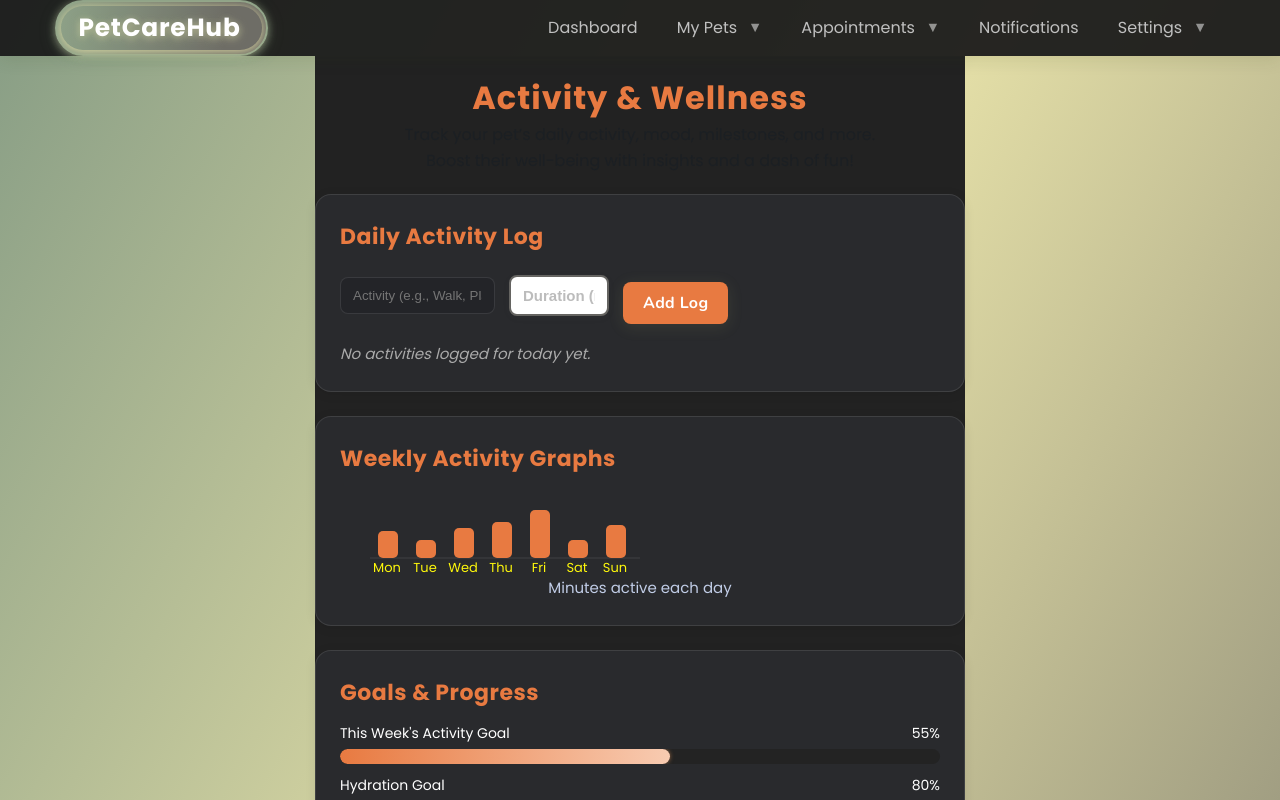
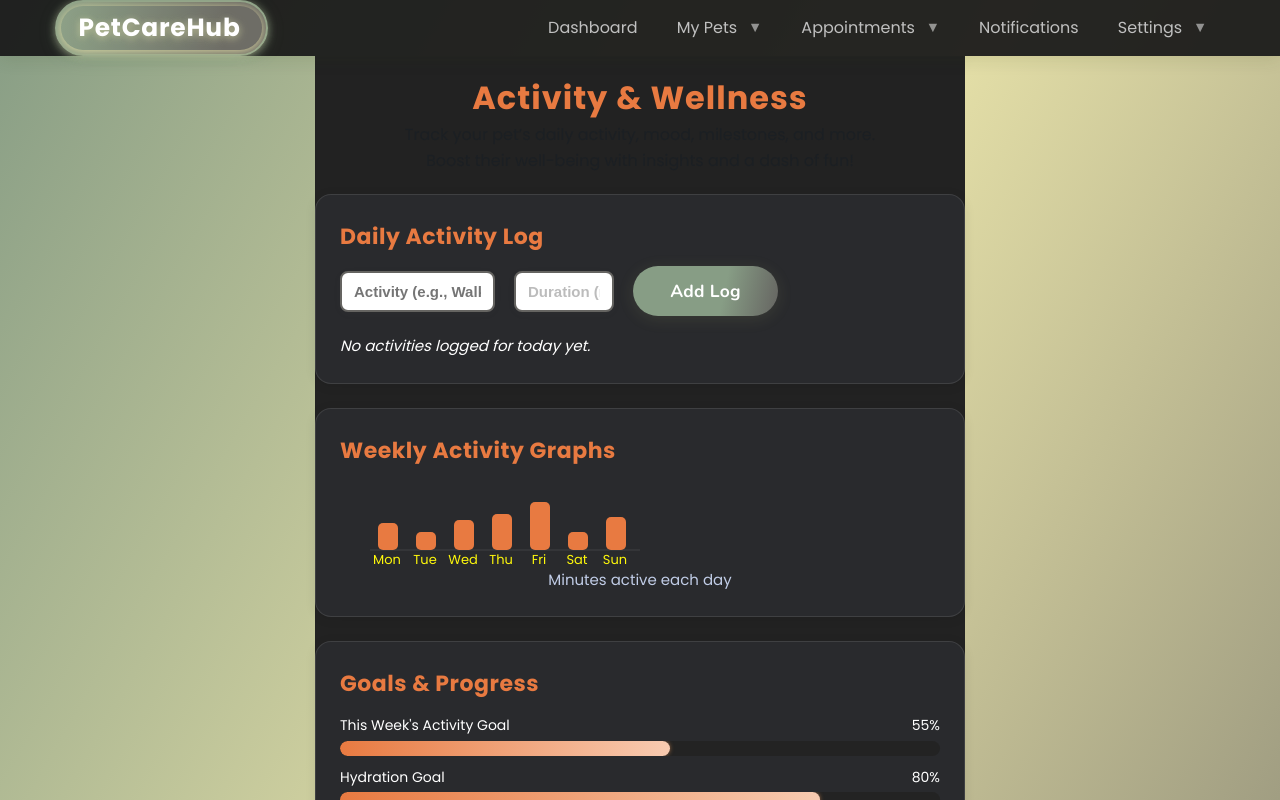
Before and after one commit to Workflow-Manager-admin/petcarehub-25341-600c870b, a React (Create React App) app in the folder petcarehub_ui/: page /activity in a window 1280 px wide. Shown: the top 800 px of the page. Built offline with nearby package versions, Linux system fonts and the light colour scheme.

Commit message:
Auto-commit: Changes as of 2025-05-29T08:47:01.862028+00:00

```diff
--- a/petcarehub_ui/src/pages/ActivityPage.js
+++ b/petcarehub_ui/src/pages/ActivityPage.js
@@ -186,7 +186,7 @@ function ActivityPage() {
 
       {/* DAILY ACTIVITY LOG */}
       <Card title="Daily Activity Log" style={{ marginTop: 8 }}>
-        <div style={{
+        <div className="activity-log-input-row" style={{
           display: "flex",
           gap: 14,
           alignItems: "center",
@@ -197,13 +197,10 @@ function ActivityPage() {
             placeholder="Activity (e.g., Walk, Play)"
             value={activity}
             onChange={e => setActivity(e.target.value)}
+            className="duration-input"
             style={{
-              borderRadius: 8,
-              border: `1px solid ${BORDER}`,
-              background: "#232428",
-              color: "#fff",
-              padding: "10px 12px",
               width: 155,
+              marginRight: 5
             }}
           />
           <input
@@ -214,43 +211,46 @@ function ActivityPage() {
             className="duration-input duration-input-black"
             maxLength={3}
             style={{
-              background: "#111",
-              color: "#e2e2e2",
-              border: `1.5px solid ${BORDER}`,
+              width: 100,
+              marginRight: 5
             }}
           />
           <button
             className="btn"
-            style={{
-              background: ACCENT,
-              color: "#fff",
-              fontWeight: 700,
-              border: "none",
-              borderRadius: 8,
-              padding: "10px 20px",
-              cursor: "pointer",
-              letterSpacing: ".02em",
-              fontSize: 16,
-              transition: "box-shadow .2s",
-            }}
             onClick={addLog}
+            style={{marginRight: 0, marginTop: 0}}
           >Add Log</button>
         </div>
         <div style={{ marginTop: 18, maxHeight: 138, overflowY: "auto" }}>
           {log.length === 0 &&
-            <div style={{ color: "#aaa", fontStyle: "italic", fontSize: 15 }}>
+            <div className="text-muted" style={{ fontStyle: "italic", fontSize: 15 }}>
               No activities logged for today yet.
             </div>
           }
           {log.map((item, idx) => (
-            <div key={item.ts || idx} style={{
-              padding: "7px 0",
-              borderBottom: `1px solid ${BORDER}`,
-              display: "flex", gap: 16, alignItems: "center"
-            }}>
-              <span style={{minWidth:80, fontWeight:600, color:ACCENT}}>{item.activity}</span>
+            <div
+              key={item.ts || idx}
+              className="activity-log-row"
+              style={{
+                padding: "7px 0",
+                borderBottom: `1px solid ${BORDER}`,
+                display: "flex",
+                gap: 16,
+                alignItems: "center"
+              }}
+            >
+              <span style={{
+                minWidth: 80,
+                fontWeight: 600,
+                color: "var(--kavia-orange, #E87A41)"
+              }}>{item.activity}</span>
               <span className="badge badge-black-orange" style={{fontSize:"15px"}}>{item.duration} min</span>
-              <span style={{fontSize:13, color:"#999"}}>{new Date(item.ts).toLocaleTimeString([], {hour:"2-digit", minute:"2-digit"})}</span>
+              <span style={{
+                fontSize: 13,
+                color: "var(--text-secondary, #999)"
+              }}>
+                {new Date(item.ts).toLocaleTimeString([], {hour:"2-digit", minute:"2-digit"})}
+              </span>
             </div>
           ))}
         </div>
```
Also changed, not shown: 2 other files (tests, documents, lock files or other folders).
